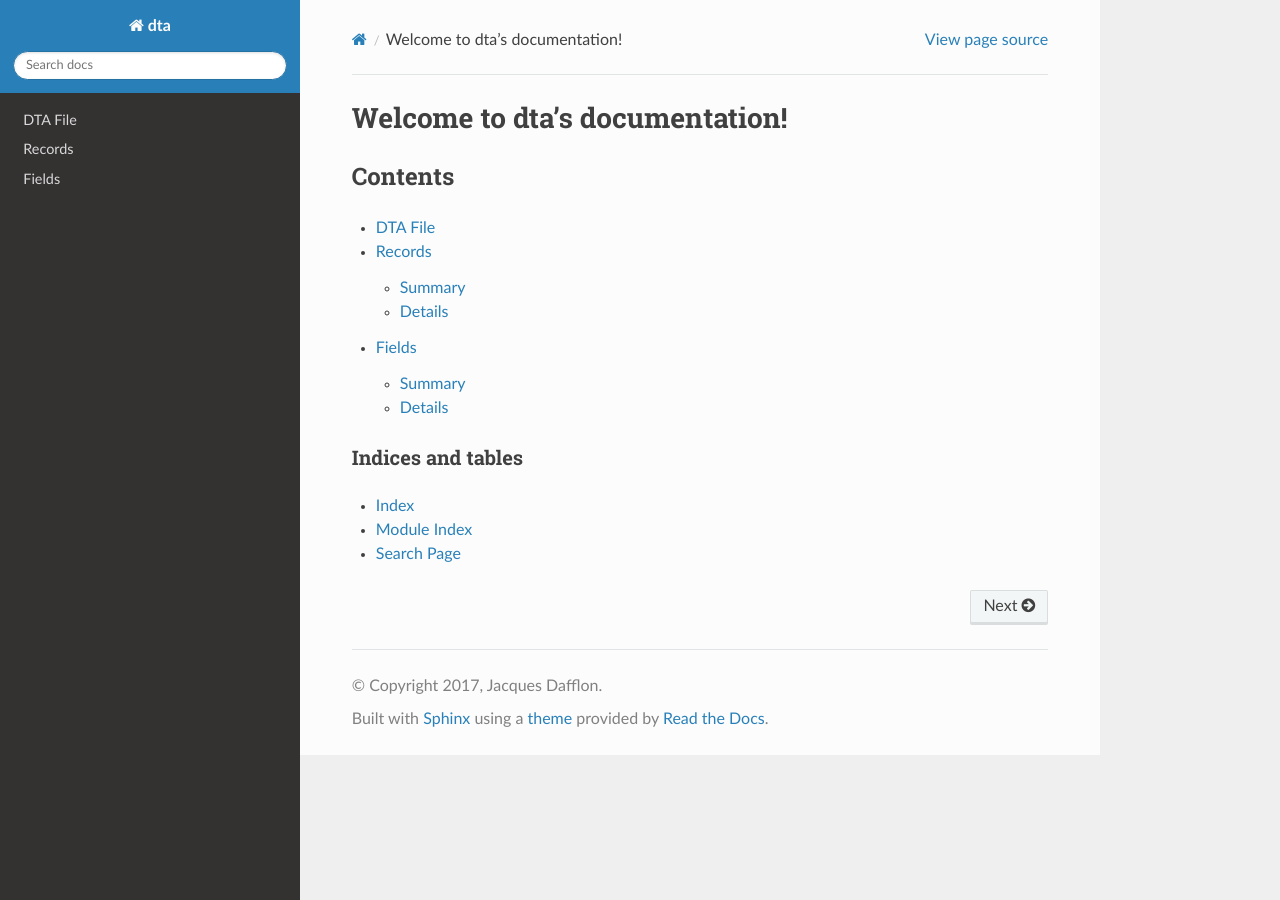
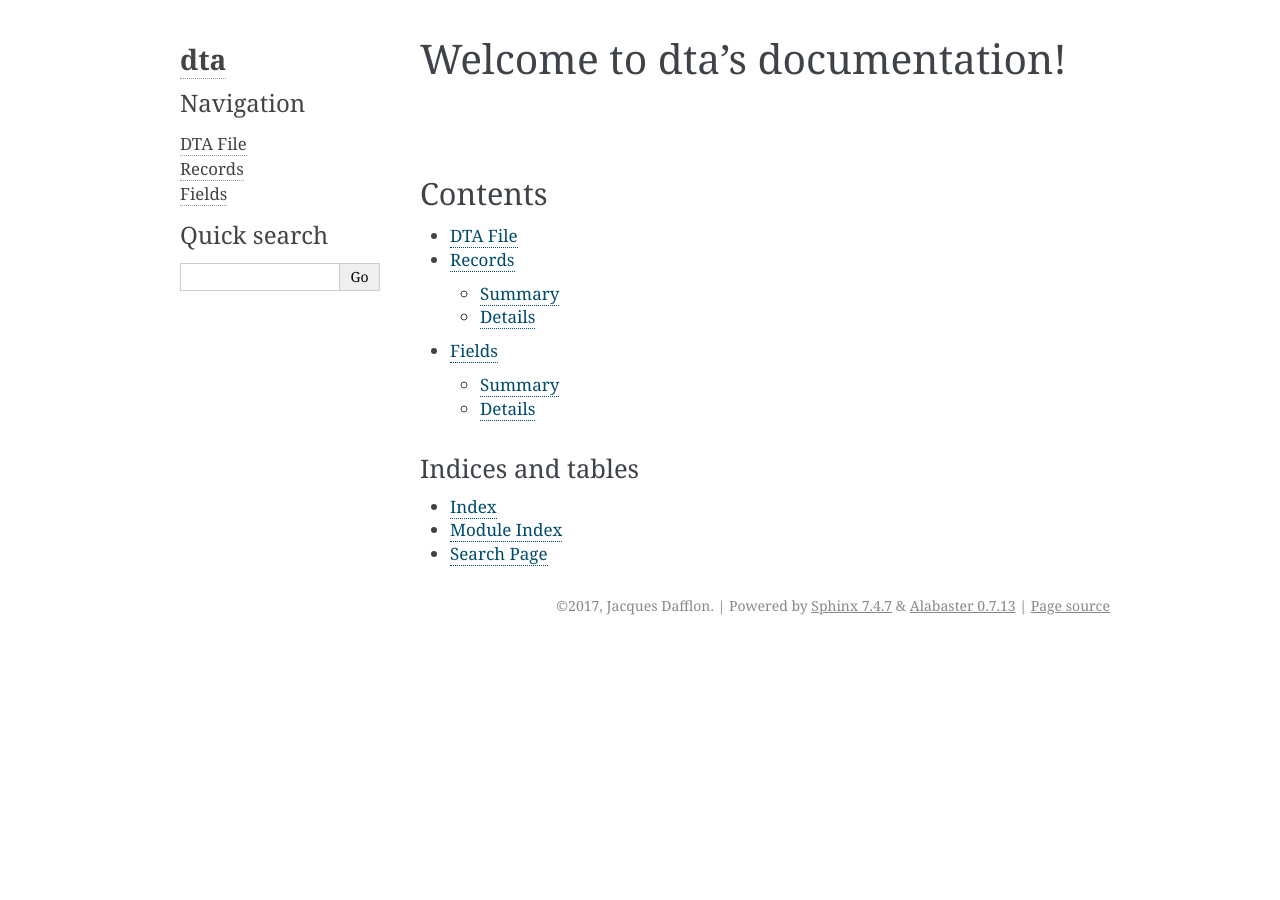
Before and after one commit to plutec/swissdta, a Sphinx documentation site: the page built from docs/source/index.rst, in a window 1280 px wide. Built offline with Sphinx 7.4.7, drawn with Linux system fonts in a browser that asks for light colours.

Commit message:
Update readme and sphinx theme to alabaster

```diff
--- a/docs/source/conf.py
+++ b/docs/source/conf.py
@@ -93,7 +93,7 @@ todo_include_todos = True
 # The theme to use for HTML and HTML Help pages.  See the documentation for
 # a list of builtin themes.
 #
-html_theme = 'sphinx_rtd_theme'
+html_theme = 'alabaster'
 
 # Theme options are theme-specific and customize the look and feel of a theme
 # further.  For a list of options available for each theme, see the
```
Also changed, not shown: README.md (+8 -7 lines).
